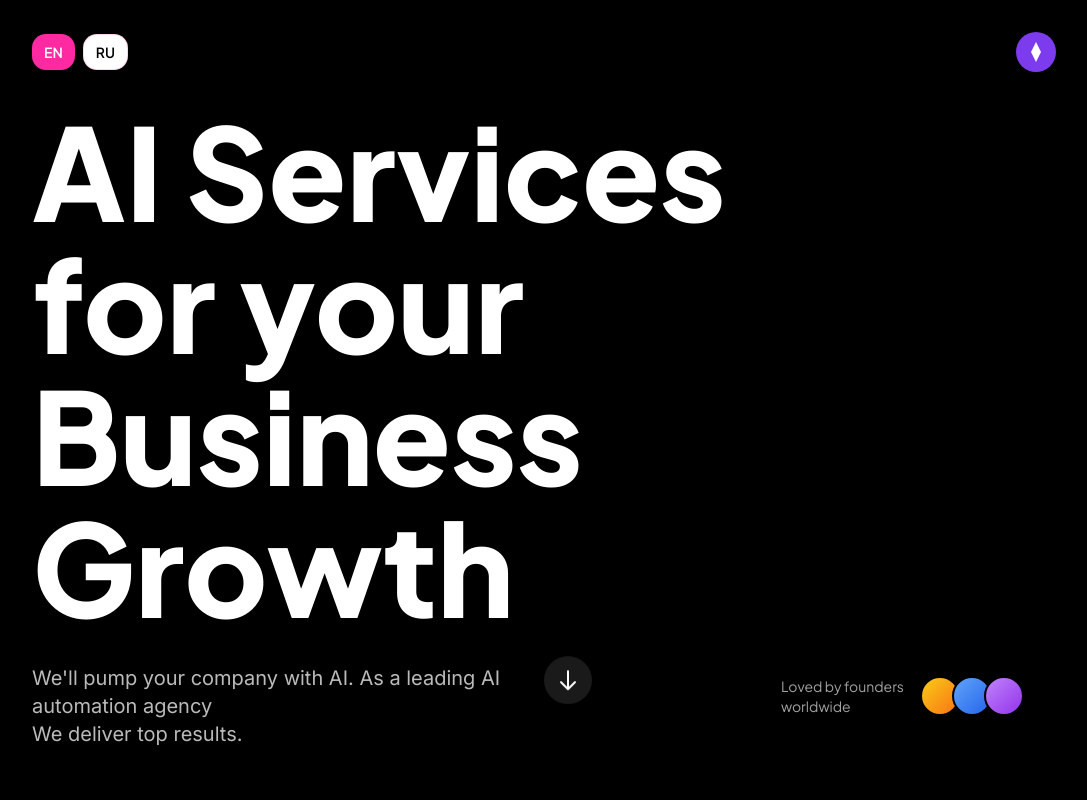
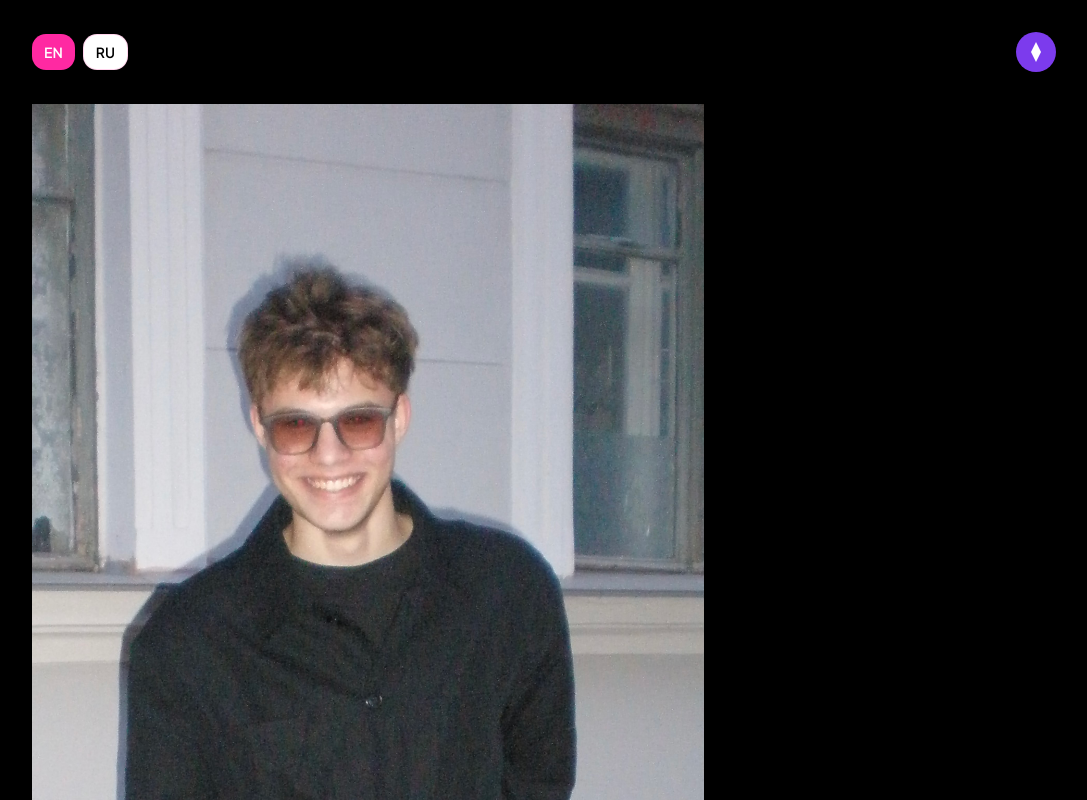
Before and after one commit to AxisOrganization/nexolutionsai, a React (Vite) app: page / in a window 1280 px wide. Shown: the top 800 px of the page, without its empty margins (96-1183 px from the left). Built offline with nearby package versions, Linux system fonts and the light colour scheme.

Commit message:
Update hero section with image
Replace text in hero section with provided image.

```diff
--- a/src/pages/Nexolutions.tsx
+++ b/src/pages/Nexolutions.tsx
@@ -35,15 +35,11 @@ const Nexolutions = () => {
           <div className="relative min-h-[80vh] flex flex-col justify-center">
             {/* Main Content */}
             <div className="text-left max-w-4xl">
-              <h1 className="text-6xl md:text-8xl lg:text-9xl font-extrabold leading-none text-white animate-fade-in-up">
-                AI Services<br />
-                for your Business<br />
-                Growth
-              </h1>
-              <p className="mt-8 max-w-xl text-lg md:text-xl font-inter text-nexo-gray-300 animate-fade-in-up" style={{ animationDelay: '200ms' }}>
-                We'll pump your company with AI. As a leading AI automation agency<br />
-                We deliver top results.
-              </p>
+              <img
+                src="/lovable-uploads/0688e47d-05ef-4b1d-8aff-3a91e5e88a7c.png"
+                alt="Nexolutions AI Services"
+                className="w-full max-w-2xl h-auto animate-fade-in-up"
+              />
             </div>
 
             {/* Bottom Right - Loved by founders */}
```
